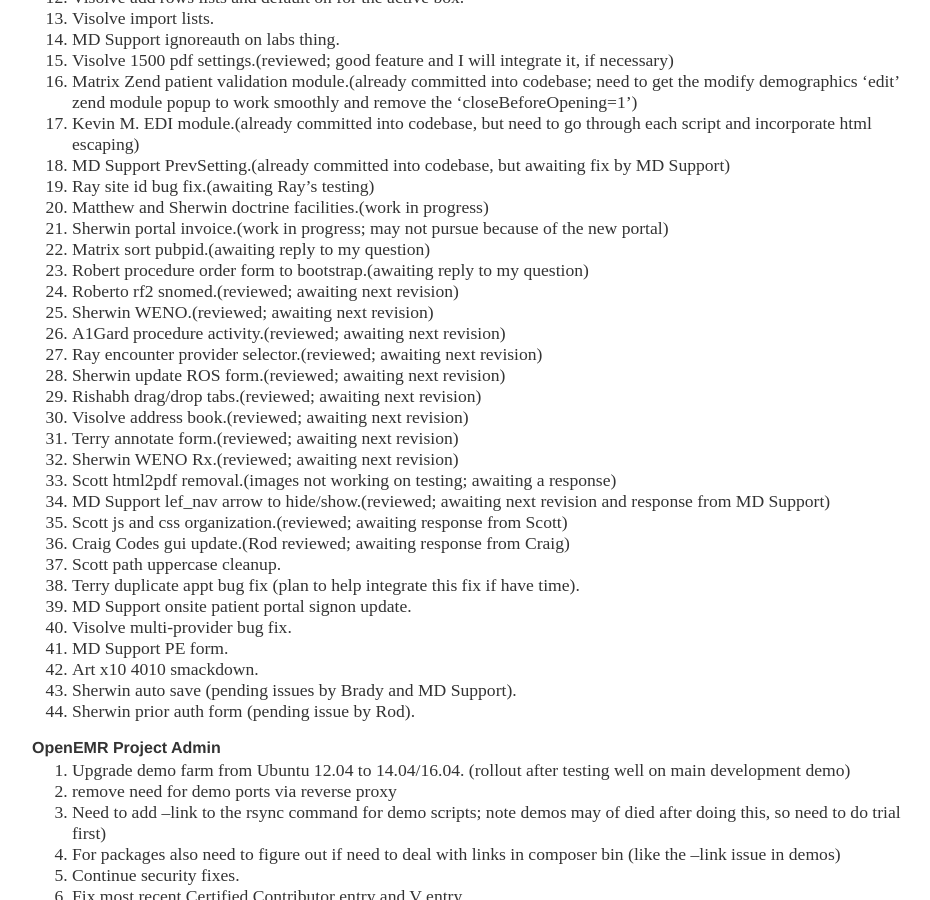
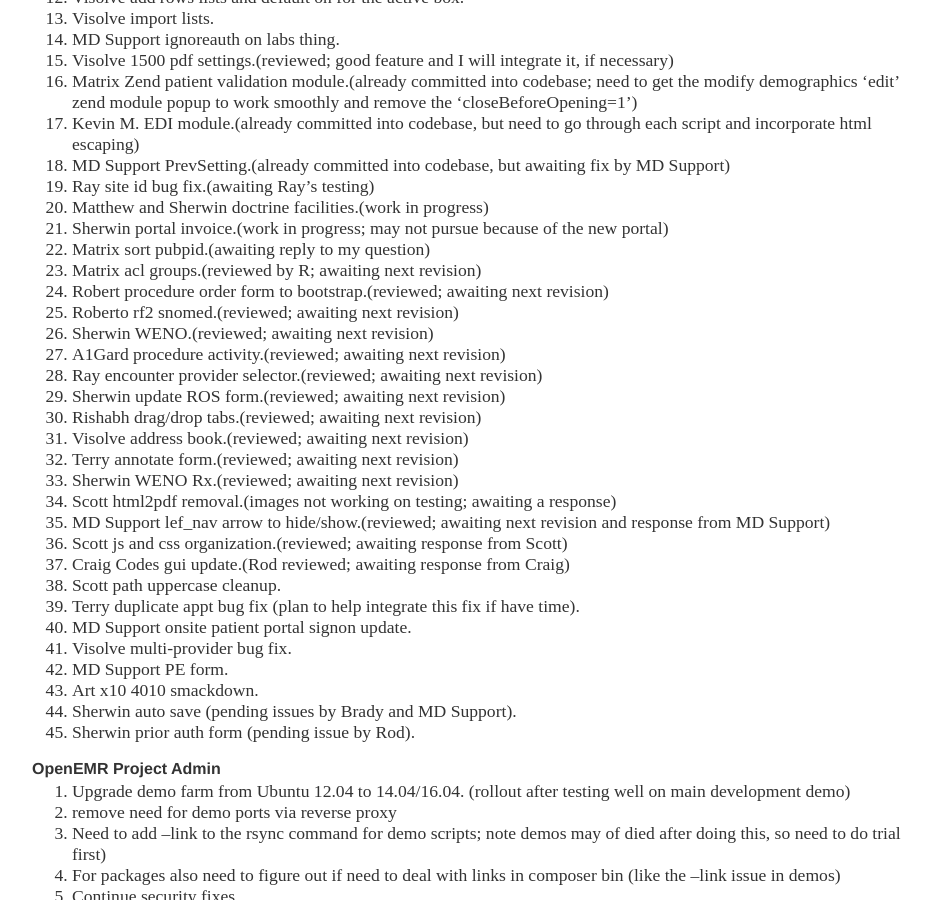
Before and after one commit to bradymiller/bradymiller.github.io, a Jekyll site: the page built from todo/index.md, in a window 1280 px wide and 900 px high, scrolled down 605 px. Shown: the whole window, without its empty margins (160-1090 px from the left). Built offline with Jekyll 4.4.1, drawn with Linux system fonts in a browser that asks for light colours; our own code applies the rules of GitHub Pages for plain Markdown files.

Commit message:
Update index.md

```diff
--- a/todo/index.md
+++ b/todo/index.md
@@ -31,7 +31,8 @@
 1. Matthew and Sherwin doctrine facilities.(work in progress)
 1. Sherwin portal invoice.(work in progress; may not pursue because of the new portal)
 1. Matrix sort pubpid.(awaiting reply to my question)
-1. Robert procedure order form to bootstrap.(awaiting reply to my question)
+1. Matrix acl groups.(reviewed by R; awaiting next revision)
+1. Robert procedure order form to bootstrap.(reviewed; awaiting next revision)
 1. Roberto rf2 snomed.(reviewed; awaiting next revision)
 1. Sherwin WENO.(reviewed; awaiting next revision)
 1. A1Gard procedure activity.(reviewed; awaiting next revision)
```
